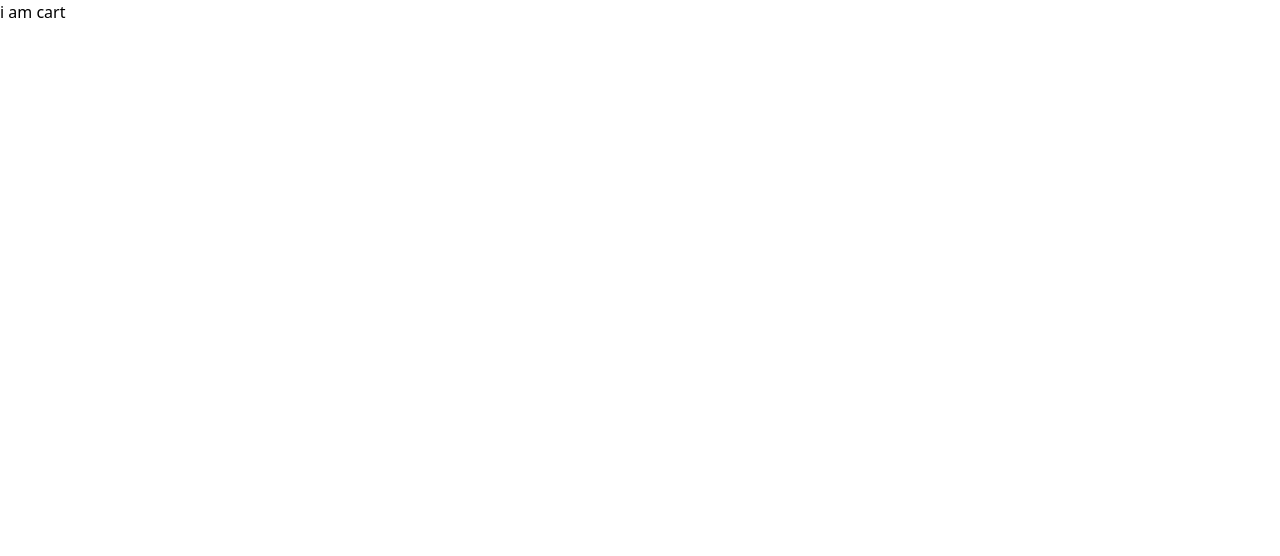
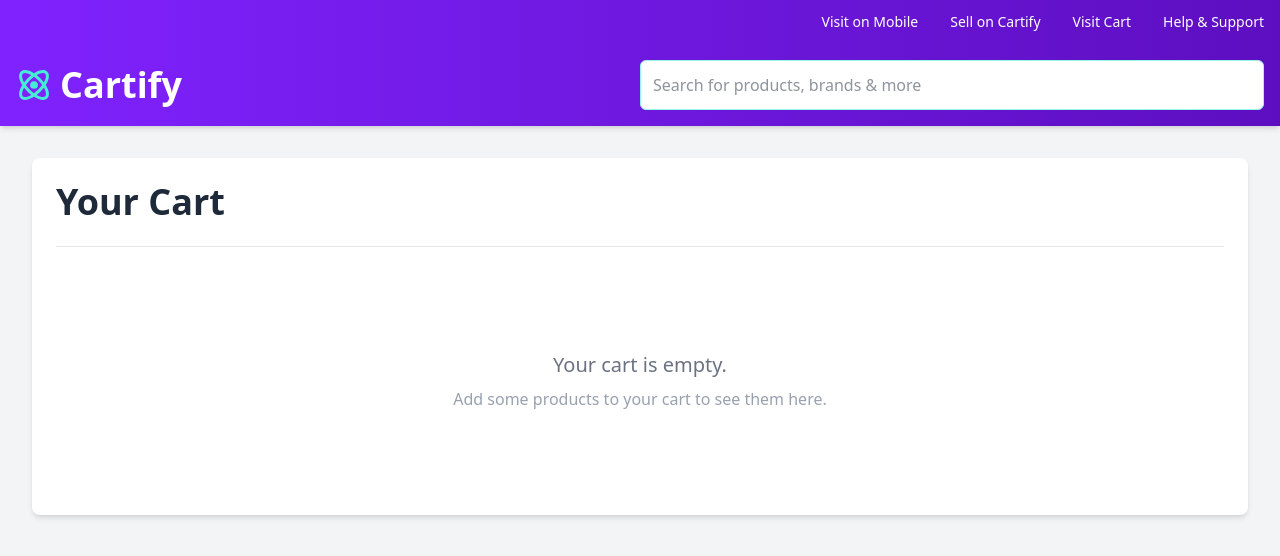
Before and after one commit to Tayyab-Ali-786/E-commerce-store, a React (Vite) app: page /cart in a window 1280 px wide. Shown: the top 556 px of the page. Built offline with nearby package versions, Linux system fonts and the light colour scheme.

Commit message:
stopping the project at this stage will continue later after doing backend INSHAllAH

```diff
--- a/src/components/Navbar.jsx
+++ b/src/components/Navbar.jsx
@@ -1,9 +1,10 @@
-import React from "react";
+import React, { useState } from "react";
 import { NavLink } from "react-router-dom";
 import toast from "react-hot-toast";
 import { BiAtom } from "react-icons/bi";
 
 export default function Navbar() {
+
   const url = "https://store-cartify.netlify.app/";
   const qrUrl = `https://quickchart.io/qr?text=${url}&size=500`;
 
@@ -79,7 +80,7 @@ export default function Navbar() {
               to="cart"
               className="transition-transform duration-200 hover:scale-105 hover:text-teal-300"
             >
-              Cart
+              Visit Cart
             </NavLink>
           </li>
           <li>
--- a/src/components/ProductDetail.jsx
+++ b/src/components/ProductDetail.jsx
@@ -5,7 +5,6 @@ import { CiNoWaitingSign, CiStar } from "react-icons/ci";
 import toast from "react-hot-toast";
 import { useForm } from "react-hook-form";
 
-// New component for the "Buy Now" form, keeping the logic separate and clean
 const BuyNowForm = ({ onClose }) => {
   const {
     register,
@@ -14,7 +13,6 @@ const BuyNowForm = ({ onClose }) => {
   } = useForm();
 
   const onSubmit = (data) => {
-    // Log the form data for demonstration
     console.log("Form data submitted:", data);
     toast("Order submitted successfully!");
     onClose(); // Close the modal after submission
@@ -115,6 +113,10 @@ const BuyNowForm = ({ onClose }) => {
 };
 
 export default function ProductDetail() {
+  const [filteredArray, setfilteredArray] = useState([]);
+  function set_Data() {
+
+  }
   const { id } = useParams();
   const [product, setProduct] = useState(null);
   const [loading, setLoading] = useState(true);
--- a/src/components/Topbar_components/Cart.jsx
+++ b/src/components/Topbar_components/Cart.jsx
@@ -1,9 +1,91 @@
-import React from 'react'
+import React, { useEffect, useState } from "react";
+import Navbar from "../Navbar";
+import { toast } from "react-hot-toast";
 
 export default function Cart() {
+  const [cartItems, setCartItems] = useState([]);
+  const getCartData = () => {
+    try {
+      const data = localStorage.getItem("userdata");
+      if (data) {
+        const parsedData = JSON.parse(data);
+        if (Array.isArray(parsedData)) {
+          setCartItems(parsedData);
+        } else {
+          setCartItems([]);
+        }
+      } else {
+        setCartItems([]);
+      }
+    } catch (error) {
+      console.error("Failed to retrieve or parse cart data:", error);
+      toast.error("An error occurred while loading your cart.");
+      setCartItems([]);
+    }
+  };
+
+  const clearCart = () => {
+    localStorage.removeItem("userdata");
+    setCartItems([]);
+    toast.success("Your cart has been cleared!");
+  };
+
+  useEffect(() => {
+    getCartData();
+  }, []);
+
   return (
-    <div>
-      i am cart
+    <div className="min-h-screen bg-gray-100">
+      <Navbar />
+      <div className="container mx-auto p-4 md:p-8">
+        <div className="bg-white p-6 rounded-lg shadow-md">
+          <div className="flex justify-between items-center mb-6">
+            <h1 className="text-3xl md:text-4xl font-extrabold text-gray-800">
+              Your Cart
+            </h1>
+            {cartItems.length > 0 && (
+              <button
+                onClick={clearCart}
+                className="px-4 py-2 bg-red-500 text-white rounded-lg font-medium hover:bg-red-600 transition-colors duration-200"
+              >
+                Clear Cart
+              </button>
+            )}
+          </div>
+          <hr className="my-6 border-gray-200" />
+          {cartItems.length > 0 ? (
+            <div className="grid grid-cols-1 sm:grid-cols-2 md:grid-cols-3 lg:grid-cols-4 gap-6">
+              {cartItems.map((item, index) => (
+                <div
+                  key={index}
+                  className="bg-white p-4 rounded-lg shadow-lg hover:shadow-xl transition-shadow duration-300"
+                >
+                  <img
+                    src={item.picture}
+                    alt={item.name}
+                    className="w-full h-48 object-cover rounded-md mb-4"
+                  />
+                  <h2 className="text-lg font-semibold text-gray-800 mb-1">
+                    {item.name}
+                  </h2>
+                  <p className="text-xl font-bold text-gray-900">
+                    ${item.price}
+                  </p>
+                </div>
+              ))}
+            </div>
+          ) : (
+            <div className="text-center py-20">
+              <p className="text-xl text-gray-500 font-medium">
+                Your cart is empty.
+              </p>
+              <p className="text-gray-400 mt-2">
+                Add some products to your cart to see them here.
+              </p>
+            </div>
+          )}
+        </div>
+      </div>
     </div>
-  )
+  );
 }
```
